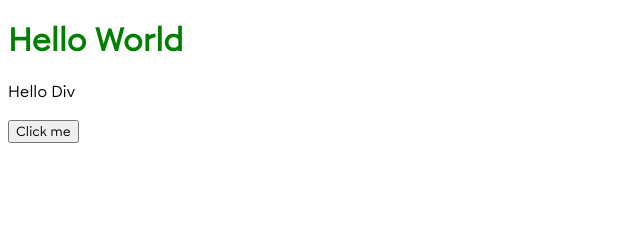
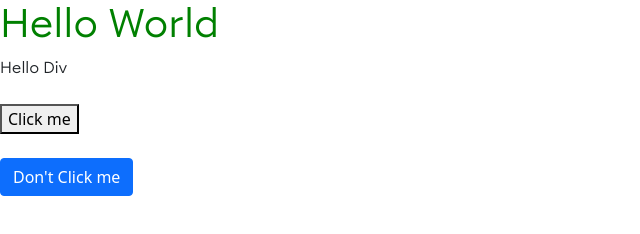
Before and after one commit to jyee0012/DESN440, a plain HTML site: page exercises/week3/flexbox/index.html in a window 1280 px wide. Shown: the whole page, without its empty margins (0-640 px from the left). Drawn offline with nearby package versions, Linux system fonts and the light colour scheme.

Commit message:
Updated index.html

```diff
--- a/exercises/week3/flexbox/index.html
+++ b/exercises/week3/flexbox/index.html
@@ -4,6 +4,9 @@
         <meta charset="UTF-8" />
         <title>Title</title>
         <link rel="stylesheet" href="styles.css" />
+        <link href="https://cdn.jsdelivr.net/npm/bootstrap@5.0.2/dist/css/bootstrap.min.css" rel="stylesheet" integrity="sha384-EVSTQN3/azprG1Anm3QDgpJLIm9Nao0Yz1ztcQTwFspd3yD65VohhpuuCOmLASjC" crossorigin="anonymous">
+
+
         <script src="script.js"></script>
     </head>
     <body>
@@ -11,5 +14,8 @@
         <div id="mainDiv">Hello Div</div>
         <br />
         <button onclick="buttonClicked()">Click me</button>
+        <br/>
+        <br/>
+        <button class="btn btn-primary" onclick="buttonClicked()">Don't Click me</button>
     </body>
 </html>
```
